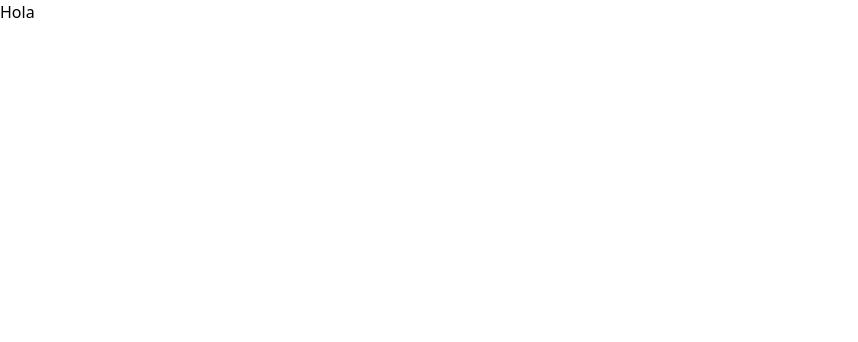
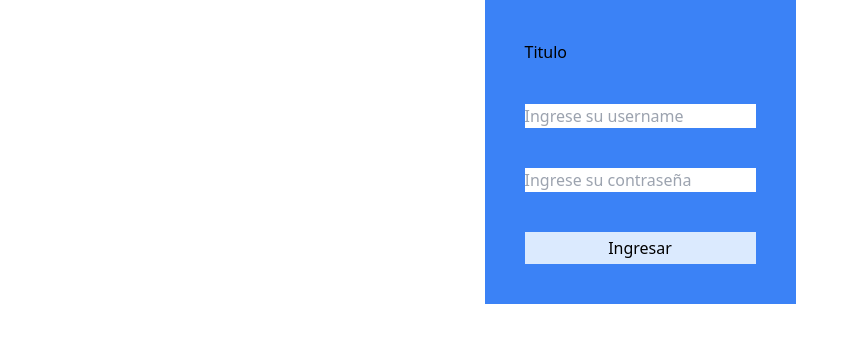
Before and after one commit to marcelob12/Web-SOCIAL, a React (Create React App) app in the folder myapp/: page /login in a window 1280 px wide. Shown: the top 342 px of the page, without its empty margins (0-858 px from the left). Built offline with nearby package versions, Linux system fonts and the light colour scheme.

Commit message:
Login functional

```diff
--- a/myapp/package.json
+++ b/myapp/package.json
@@ -10,6 +10,7 @@
     "axios": "^0.24.0",
     "react": "^17.0.2",
     "react-dom": "^17.0.2",
+    "react-router-dom": "^6.0.2",
     "react-scripts": "4.0.3",
     "router": "^1.3.6",
     "web-vitals": "^1.1.2"
--- a/myapp/src/App.js
+++ b/myapp/src/App.js
@@ -1,17 +1,17 @@
 import React from 'react';
 import Login from './Pages/Login/Login';
-// import {BrowserRouter, Routes, Route, Navigate} from 'react-router-dom'
+import {BrowserRouter, Routes, Route, Navigate} from 'react-router-dom'
 
 
 function App() {
   return (
-    // <BrowserRouter>
-    //   <Routes>
-    //     <Route path="/" element={<Navigate replace to={"/login"} />} />
-    //     <Route path="/login" element={<Login />} />
-    //   </Routes>
-    //   </BrowserRouter>
-    <h1>Hola</h1>
+    <BrowserRouter>
+      <Routes>
+        <Route path="/" element={<Navigate replace to={"/login"} />} />
+        <Route path="/login" element={<Login />} />
+      </Routes>
+      </BrowserRouter>
+
   );
 }
 
--- a/myapp/src/Pages/Login/Login.jsx
+++ b/myapp/src/Pages/Login/Login.jsx
@@ -25,9 +25,11 @@ const Login = () => {
       }
 
     return (
-        <div>
+        <div className="flex  justify-center">
           <main>
-            <form onSubmit = { onSubmitHandler }>
+            <form
+              className=" flex flex-col bg-blue-500 gap-10 p-10"
+              onSubmit = { onSubmitHandler }>
               <h1>Titulo</h1>
               <input
                 title='Username'
@@ -44,9 +46,10 @@ const Login = () => {
                 onChange={(e) => onChange(e, setPassword)}
                 value={password}
                 />
-              <button className="pd-1">
-                Ingresar{" "}
+              <button className="p-1 bg-blue-100">
+                Ingresar
               </button>
+
             </form>
           </main>
         </div>
--- a/myapp/src/index.js
+++ b/myapp/src/index.js
@@ -2,11 +2,14 @@ import React from 'react';
 import ReactDOM from 'react-dom';
 import './index.css';
 import App from './App';
+import { UserProvider } from './Contexts/UserContext'
 
 
 ReactDOM.render(
   <React.StrictMode>
-    <App />
+    <UserProvider>
+      <App />
+    </UserProvider>
   </React.StrictMode>,
   document.getElementById('root')
 );
```
Also changed, not shown: 1 other file (tests, documents, lock files or other folders).
